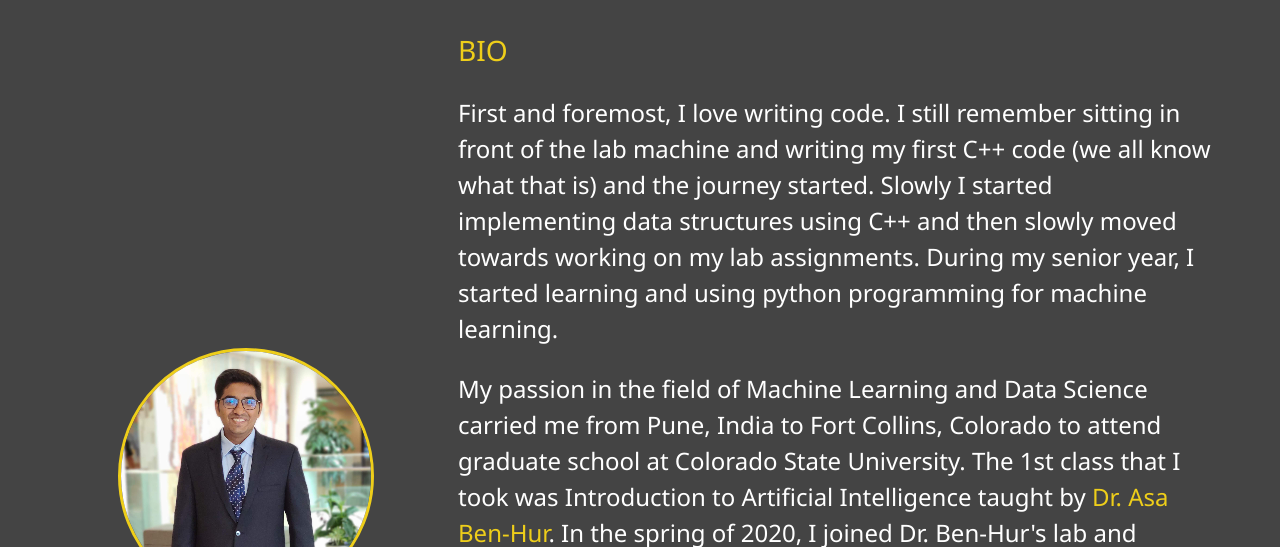
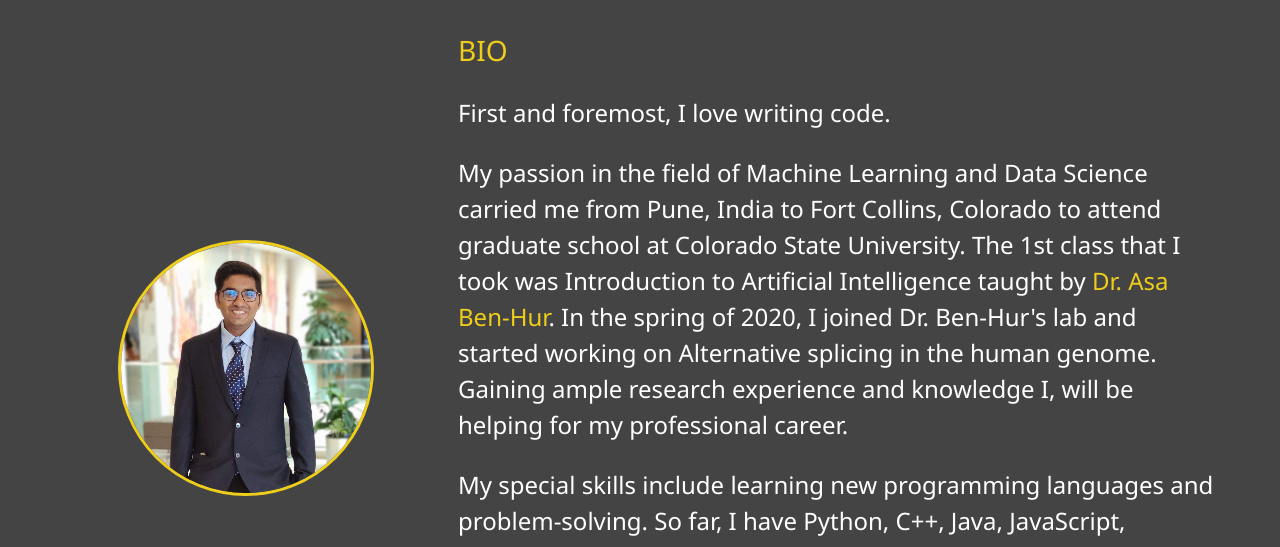
Before and after one commit to sushpatankar/Portfolio, a website: page Dist/about.html in a window 1280 px wide. Shown: the part 253-800 px from the top of the page. Drawn offline with nearby package versions, Linux system fonts and the light colour scheme.

Commit message:
small changes

```diff
--- a/Dist/about.html
+++ b/Dist/about.html
@@ -67,12 +67,9 @@
                     BIO
                 </h3>
                 <p>
-                    <p> First and foremost, I love writing code. I still remember sitting in front of the lab
-                        machine and writing my first C++ code (we all know what that is) and the journey started.
-                        Slowly I started implementing data structures using C++ and then slowly moved towards working on my lab assignments.
-                        During my senior year, I started learning and using python programming for machine learning.
+                    <p> First and foremost, I love writing code.
                         <p>
-                            My passion in the field of Machine Learning and Data Science carried me from Pune, India to Fort Collins, Colorado to attend graduate school at Colorado State University. The 1st class that I took was Introduction to Artificial Intelligence taught by <a href="https://www.cs.colostate.edu/~asa/">Dr. Asa Ben-Hur</a>. In the spring of 2020, I joined Dr. Ben-Hur's lab and started working on Alternative splicing in the human genome. Gaining ample research experience and knowledge I, will be ailing for my professional career.
+                            My passion in the field of Machine Learning and Data Science carried me from Pune, India to Fort Collins, Colorado to attend graduate school at Colorado State University. The 1st class that I took was Introduction to Artificial Intelligence taught by <a href="https://www.cs.colostate.edu/~asa/">Dr. Asa Ben-Hur</a>. In the spring of 2020, I joined Dr. Ben-Hur's lab and started working on Alternative splicing in the human genome. Gaining ample research experience and knowledge I, will be helping for my professional career.
                         </p>
                         <p>
                             My special skills include learning new programming languages and problem-solving. So far, I have
```
